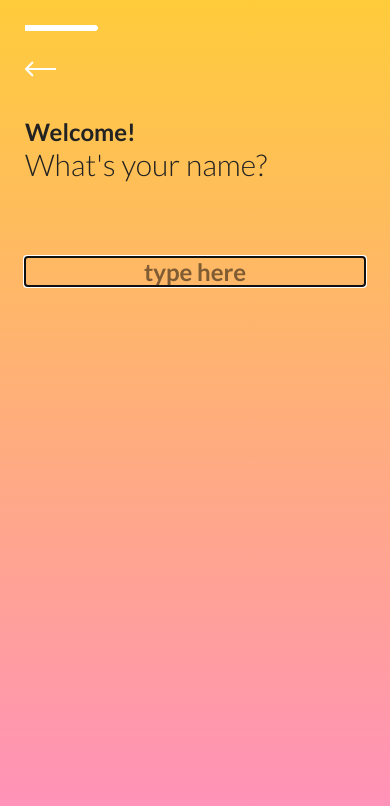
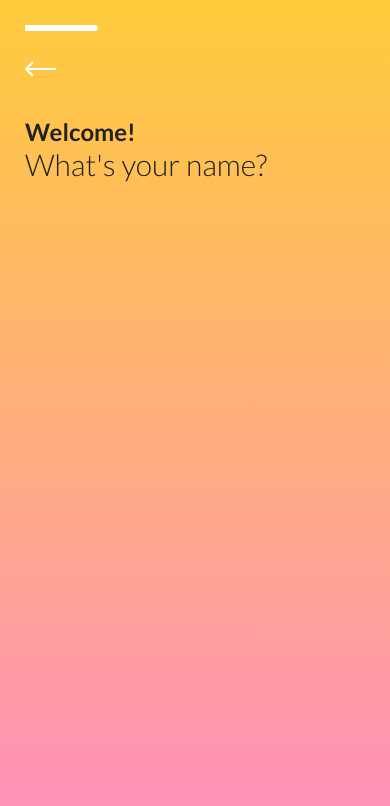
Before and after one commit to mustafaramadan4/Flix, a React Native app: screen /Email in a window 390 px wide. Shown: the top 806 px of the page. Built offline with nearby package versions, Linux system fonts and the light colour scheme.

Commit message:
Added navigation import, broke out props and applied to TextInput to be more reusuable

```diff
--- a/components/FormInput/index.js
+++ b/components/FormInput/index.js
@@ -2,6 +2,7 @@ import React, { useState } from 'react';
 import { View, StyleSheet, TextInput } from 'react-native';
 import * as Font from 'expo-font';
 import AppLoading from 'expo-app-loading';
+import { useNavigation } from '@react-navigation/core';
 
 const fetchFonts = () => {
     return Font.loadAsync({
@@ -12,7 +13,21 @@ const fetchFonts = () => {
     });
 };
 
-const FormInput = ({ email, onEmailChange }) => {
+const FormInput = (
+    {
+        value,
+        onValueChange,
+        placeholderText,
+        autoFocus,
+        autoCapitalize,
+        keyboardType,
+        autoComplete,
+        textContentType,
+        textAlign,
+        onSubmitEditing,
+        refInner,
+        secureTextEntry,
+    }) => {
     const [dataLoaded, setDataLoaded] = useState(false);
 
     if (!dataLoaded) {
@@ -29,18 +44,21 @@ const FormInput = ({ email, onEmailChange }) => {
                 <View style={styles.formInputContainer}>
                     <TextInput
                         textAlign='center'
-                        style={styles.emailInput}
-                        onChangeText={onEmailChange}
-                        placeholder='type here'
-                        value={email}
-                        autoFocus
-                        autoCapitalize='none'
-                        autoComplete='email'
+                        style={[styles.emailInput, { textAlign: textAlign }]}
+                        onChangeText={onValueChange}
+                        placeholder={placeholderText}
+                        value={value}
+                        autoFocus={autoFocus}
+                        autoCapitalize={autoCapitalize}
+                        autoComplete={autoComplete}
                         autoCorrect={false}
-                        keyboardType='email-address'
-                        returnKeyType='done'
-                        textContentType='emailAddress'
-                        placeholderTextColor='rgba(0,0,0,0.5)'
+                        keyboardType={keyboardType}
+                        returnKeyType={'next'}
+                        textContentType={textContentType}
+                        placeholderTextColor='rgba(0,0,0,0.3)'
+                        onSubmitEditing={onSubmitEditing}
+                        ref={refInner}
+                        secureTextEntry={secureTextEntry}
                     />
                 </View>
             </>
@@ -50,14 +68,16 @@ const FormInput = ({ email, onEmailChange }) => {
 
 const styles = StyleSheet.create({
     formInputContainer: {
-        marginTop: 75,
+        marginTop: 50,
     },
     emailInput: {
         color: '#FFFFFF',
         fontFamily: 'Lato-Bold',
         fontSize: 24,
-        textAlign: 'center',
-        justifyContent: 'center',
+        // textAlign: 'center',
+        // justifyContent: 'flex-start',
+        // justifyContent: 'center',
+        // textAlign: textAlign,
     },
 });
 
```
